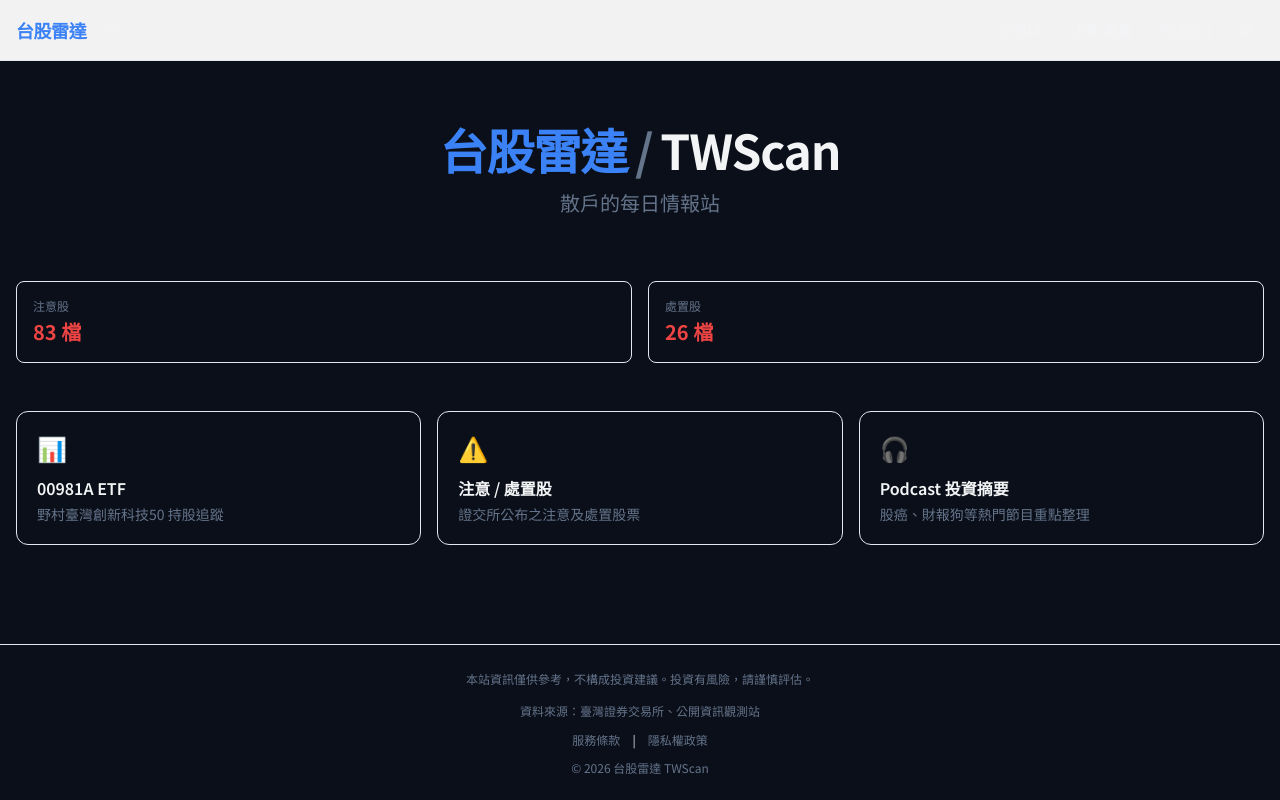
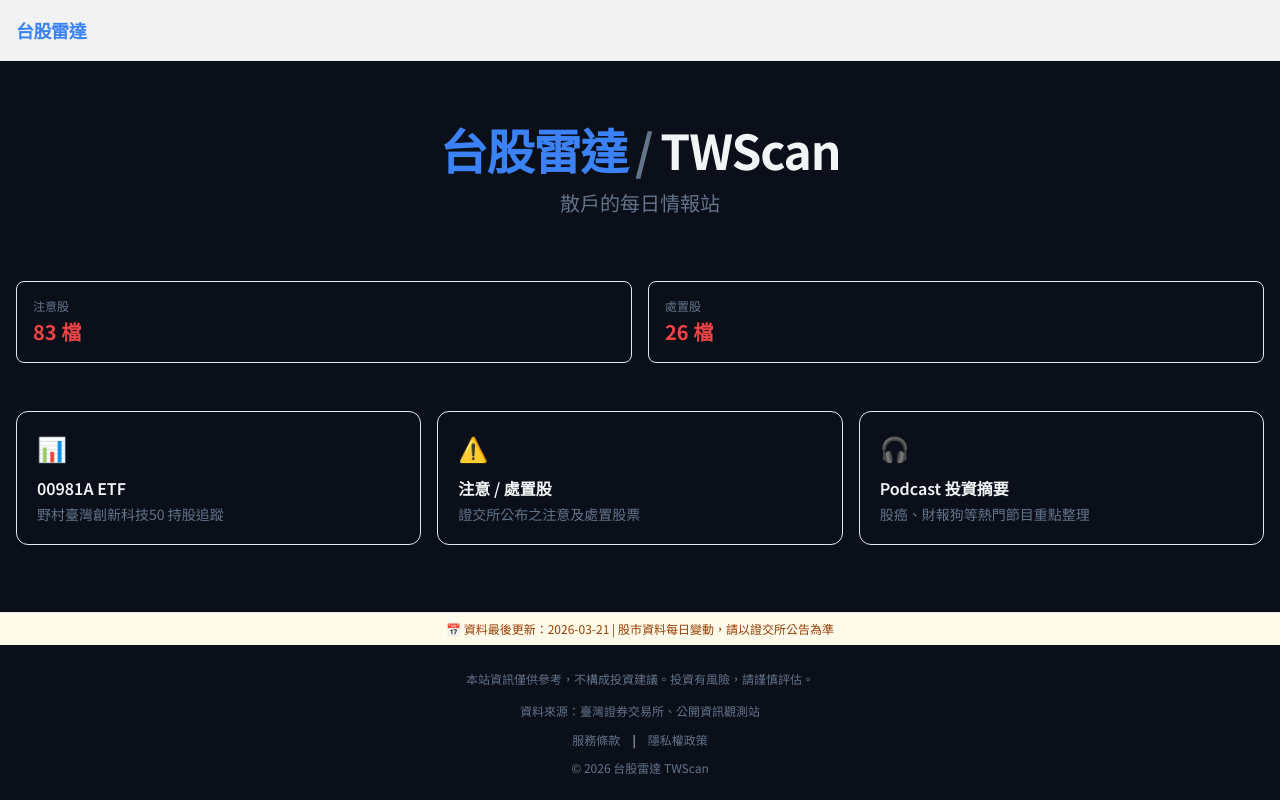
Before and after one commit to cc77556/twscan, a Next.js app: page / in a window 1280 px wide. Built offline with nearby package versions, Linux system fonts and the light colour scheme.

Commit message:
Add data freshness banner in footer

```diff
--- a/src/components/Footer.tsx
+++ b/src/components/Footer.tsx
@@ -3,6 +3,9 @@ import Link from "next/link";
 export default function Footer() {
   return (
     <footer className="mt-auto border-t border-tw-dark-border dark:border-tw-dark-border border-tw-light-border">
+      <div className="bg-amber-50 dark:bg-amber-900/30 py-2 text-center text-xs text-amber-800 dark:text-amber-200">
+        📅 資料最後更新：2026-03-21 | 股市資料每日變動，請以證交所公告為準
+      </div>
       <div className="mx-auto max-w-7xl px-4 py-6">
         <div className="flex flex-col items-center gap-3 text-center text-xs text-tw-dark-muted dark:text-tw-dark-muted text-tw-light-muted">
           <p className="max-w-2xl leading-relaxed">
```
